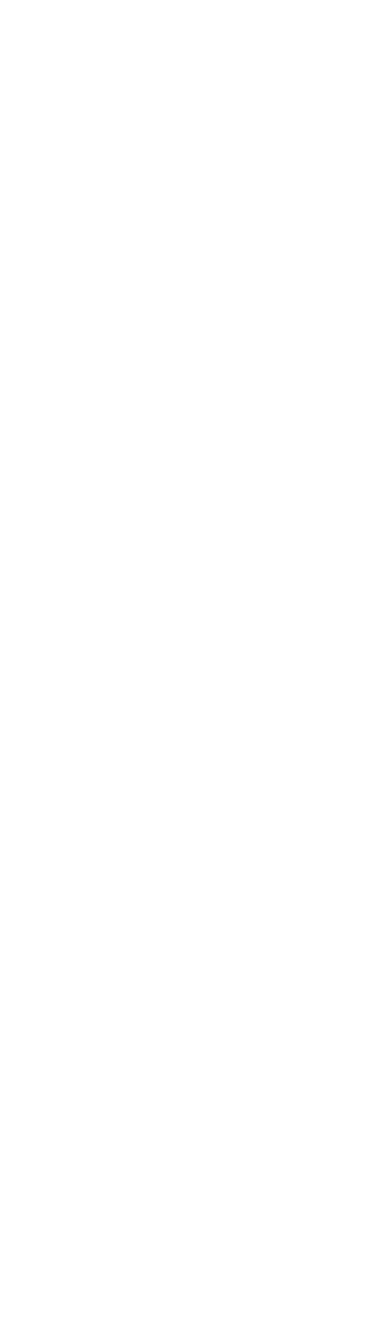
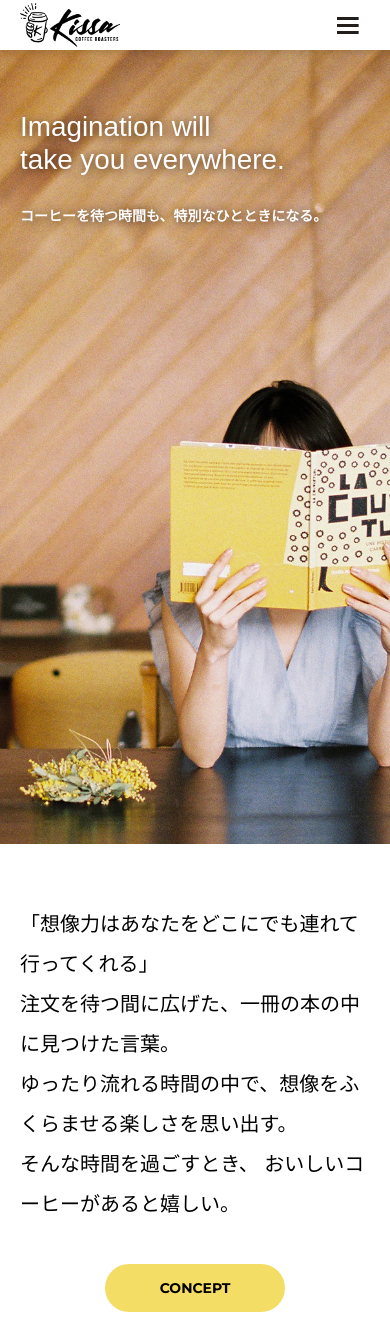
Before and after one commit to inoueshinichi/Book_HtmlCssWebDesign, a plain HTML site: page kissa/index.html in a window 390 px wide. Shown: the top 1341 px of the page. Before the commit the page ends 844 px from the top, so only its background shows below. Drawn offline with nearby package versions, Linux system fonts and the light colour scheme.

Commit message:
[Update] full screen

```diff
--- a/kissa/common.html
+++ b/kissa/common.html
@@ -30,9 +30,14 @@
     <!--<script src="https://code.jquery.com/jquery-3.7.0.js"></script>-->
 
     <!-- Vue.js CDN -->
-    <script src="https://unpkg.com/vue@3/dist/vue.global.js"></script>
+    <!-- <script src="https://unpkg.com/vue@3/dist/vue.global.js"></script> -->
 
     <!-- React.js CDN -->
+    <!-- https://ja.legacy.reactjs.org/docs/cdn-links.html -->
+    <script crossorigin src="https://unpkg.com/react@18/umd/react.development.js"></script>
+    <script crossorigin src="https://unpkg.com/react-dom@18/umd/react-dom.development.js"></script>
+    <!-- <script crossorigin src="https://unpkg.com/react@18/umd/react.production.min.js"></script>
+    <script crossorigin src="https://unpkg.com/react-dom@18/umd/react-dom.production.min.js"></script> -->
 
     <!-- Local JavaScript -->
     <script src="./static/js/toggle-menu.js"></script>
--- a/kissa/index.html
+++ b/kissa/index.html
@@ -0,0 +1,138 @@
+<!DOCTYPE html>
+<html lang="ja">
+
+<head>
+    <!-- 文字セット -->
+    <meta charset="UTF-8">
+
+    <!-- レイアウト -->
+    <meta name="viewport" content="width=device-width initial-scale=1">
+
+    <!-- Webページの説明 -->
+    <title>Kissa official website</title>
+    <meta name="description" content="自家焙煎したこだわりのコーヒーと、
+    思わず長居したくなるような居心地の良い空間を提供するカフェ「KISSA」のウェブサイトです。">
+    <meta name="keywords" content="Top,Concept,Menu,Shop,Access">
+
+    <!-- OGP設定 -->
+    <meta property="og:local" content="ja_JP" />
+    <meta property="og:type" content="website" />
+    <meta property="og:title" content="サンプルサイトKissa" />
+    <meta property="og:description" content="HTML&CSSの学習用サンプルページ" />
+    <meta property="og:url" content="http://localhost:80/index.html" />
+    <meta property="og:site_name" content="サンプルサイトKissa" />
+    <meta property="og:image" content="http:/localhost:80/kissa/static/images/ogp/ogp_img.png" />
+
+    <!-- Bootstrap CSS -->
+    <link href="https://cdn.jsdelivr.net/npm/bootstrap@5.0.2/dist/css/bootstrap.min.css" rel="stylesheet"
+        integrity="sha384-EVSTQN3/azprG1Anm3QDgpJLIm9Nao0Yz1ztcQTwFspd3yD65VohhpuuCOmLASjC" crossorigin="anonymous">
+
+    <!-- jQuery JS -->
+    <!--<script src="https://code.jquery.com/jquery-3.7.0.js"></script>-->
+
+    <!-- Vue.js CDN -->
+    <!-- <script src="https://unpkg.com/vue@3/dist/vue.global.js"></script> -->
+
+    <!-- React.js CDN -->
+    <!-- https://ja.legacy.reactjs.org/docs/cdn-links.html -->
+    <script crossorigin src="https://unpkg.com/react@18/umd/react.development.js"></script>
+    <script crossorigin src="https://unpkg.com/react-dom@18/umd/react-dom.development.js"></script>
+    <!-- <script crossorigin src="https://unpkg.com/react@18/umd/react.production.min.js"></script>
+    <script crossorigin src="https://unpkg.com/react-dom@18/umd/react-dom.production.min.js"></script> -->
+
+    <!-- Local JavaScript -->
+    <script src="./static/js/toggle-menu.js"></script>
+
+    <!-- PC Icon -->
+    <link rel="icon" type="image/png" href="/kissa/static/images/icon/favicon-16x16.png" sizes="16x16" />
+    <link rel="icon" type="image/png" href="/kissa/static/images/icon/favicon-32x32.png" sizes="32x32" />
+    <link rel="icon" type="image/png" href="/kissa/static/images/icon/favicon-96x96.png" sizes="96x96" />
+
+    <!-- Android & iPhone Icon -->
+    <link rel="apple-touch-icon" sizes="57x57" href="/kissa/static/images/icon/apple-touch-icon-57x57.png" />
+    <link rel="apple-touch-icon" sizes="60x60" href="/kissa/static/images/icon/apple-touch-icon-60x60.png" />
+    <link rel="apple-touch-icon" sizes="72x72" href="/kissa/static/images/icon/apple-touch-icon-72x72.png" />
+    <link rel="apple-touch-icon" sizes="76x76" href="/kissa/static/images/icon/apple-touch-icon-76x76.png" />
+    <link rel="apple-touch-icon" sizes="114x114" href="/kissa/static/images/icon/apple-touch-icon-114x114.png" />
+    <link rel="apple-touch-icon" sizes="120x120" href="/kissa/static/images/icon/apple-touch-icon-120x120.png" />
+    <link rel="apple-touch-icon" sizes="144x144" href="/kissa/static/images/icon/apple-touch-icon-144x144.png" />
+    <link rel="apple-touch-icon" sizes="152x152" href="/kissa/static/images/icon/apple-touch-icon-152x152.png" />
+    <link rel="apple-touch-icon" sizes="180x180" href="/kissa/static/images/icon/apple-touch-icon-180x180.png" />
+
+    <!-- Local CSS -->
+    <link rel="stylesheet" href="./static/css/common.css">
+    <link rel="stylesheet" href="./static/css/index.css">
+
+    <!-- Google Fonts -->
+    <link rel="preconnect" href="https://fonts.googleapis.com">
+    <link rel="preconnect" href="https://fonts.gstatic.com" crossorigin>
+    <link href="https://fonts.googleapis.com/css2?family=Montserrat:wght@700&family=Roboto:ital,wght@1,300&display=swap"
+        rel="stylesheet">
+    <link href="https://fonts.googleapis.com/css2?family=Montserrat:wght@700&display=swap" rel="stylesheet">
+
+</head>
+
+<body>
+
+    <!-- Header -->
+    <header class="header">
+        <div class="header-inner">
+            <a href="./index.html" class="header-logo">
+                <img src="./static/images/common/logo-header.png" alt="KISSA">
+            </a>
+            <button class="toggle-menu-button"></button>
+            <div class="header-site-menu">
+                <nav class="site-menu">
+                    <ul>
+                        <li><a href="./concept.html">CONCEPT</a></li>
+                        <li><a href="./menu.html">MENU</a></li>
+                        <li><a href="./shop.html">SHOP</a></li>
+                        <li><a href="./access.html">ACCESS</a></li>
+                    </ul>
+                </nav>
+            </div>
+        </div>
+    </header>
+
+    <!-- Main -->
+    <main class="main">
+        <div class="first-view">
+            <div class="first-view-text">
+                <h1>Imagination will <br>take you everywhere.</h1>
+                <p>コーヒーを待つ時間も、特別なひとときになる。</p>
+            </div>
+        </div><!-- first-view -->
+        <div class="lead">
+            <p>「想像力はあなたをどこにでも連れて行ってくれる」<br>注文を待つ間に広げた、一冊の本の中に見つけた言葉。<br>
+                ゆったり流れる時間の中で、想像をふくらませる楽しさを思い出す。<br>そんな時間を過ごすとき、
+                おいしいコーヒーがあると嬉しい。
+            </p>
+            <div class="link-button-area">
+                <a class="link-button" href="./concept.html">CONCEPT</a>
+            </div>
+        </div><!-- lead -->
+    </main>
+
+    <!-- Footer -->
+    <footer class="footer">
+        <nav class="site-menu">
+            <ul>
+                <li><a href="./concept.html">CONCEPT</a></li>
+                <li><a href="./menu.html">MENU</a></li>
+                <li><a href="./shop.html">SHOP</a></li>
+                <li><a href="./access.html">ACCESS</a></li>
+            </ul>
+        </nav>
+        <a href="./index.html" class="footer-logo">
+            <img src="./static/images/common/logo-footer.png" alt="KISSA">
+        </a>
+        <p class="footer-tel">TEL ***-****-****</p>
+        <p class="footer-time">OPEN ***-*** **:**-**:**</p>
+        <p class="copyright"><small>&copy;Shinichi Inoue</small></p>
+    </footer>
+
+    <!-- local JS -->
+    <!-- <script src="your/path/to/**.js"></script> -->
+</body>
+
+</html>
--- /dev/null
+++ b/kissa/static/css/index.css
@@ -0,0 +1,81 @@
+@charset "utf-8";
+
+.first-view {
+    height: calc(100vh - 110px); /* Viewport Height */
+    background-image: url(../images/index/bg-main.jpg);
+    background-repeat: no-repeat;
+    background-position: center center;
+    background-size: cover;
+    display: flex;
+    align-items: center;
+}
+
+.first-view-text {
+    width: 100%;
+    max-width: 1200px;
+    margin-left: auto;
+    margin-right: auto;
+    padding-left: 40px;
+    padding-bottom: 80px;
+    color: #ffffff;
+    font-weight: bold;
+    text-shadow: 1px 1px 10px #4b2c14; /* 左右 上下 ぼかし 色 */
+}
+
+.lead {
+    max-width: 1200px;
+    margin: 60px auto;
+}
+
+.lead p {
+    line-height: 2;
+    text-align: center;
+}
+
+.link-button-area {
+    text-align: center;
+    margin-top: 40px;
+}
+
+.link-button {
+    background-color: #f4dd64;
+    display: inline-block;
+    min-width: 180px;
+    line-height: 48px;
+    border-radius: 24px;
+    font-family: 'Montserrat', sans-serif;
+    font-size: 14px;
+}
+
+.link-button:hover {
+    background-color: #d8b500;
+}
+
+@media (max-width: 800px) {
+    .first-view {
+        height: calc(100vh - 50px);
+        background-image: url(../images/index/bg-main-sp.jpg);
+        align-items: flex-start;
+    }
+
+    .first-view-text {
+        padding-top: 60px;
+        padding-left: 20px;
+        font-size: 36px;
+        line-height: 48px;
+    }
+
+    .first-view-text p {
+        font-size: 14px;
+        margin-top: 15px;
+    }
+
+    .lead {
+        padding-left: 20px;
+        padding-right: 20px;
+    }
+
+    .lead p {
+        text-align: left;
+    }
+}
```
Also changed, not shown: kissa/static/images/index/bg-main-sp.jpg (added), kissa/static/images/index/img-item01.jpg (added), kissa/static/images/index/img-item02.jpg (added), kissa/static/images/index/img-item03.jpg (added), kissa/static/images/index/img-item04.jpg (added), kissa/static/images/index/img-item05.jpg (added), 1 other file.
